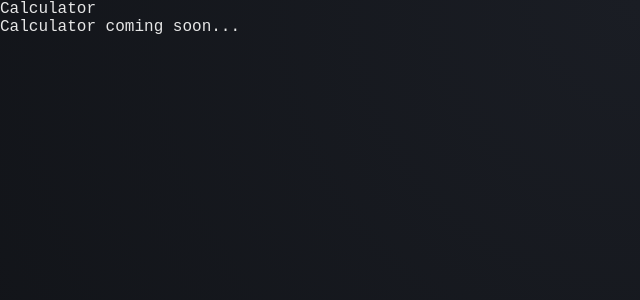
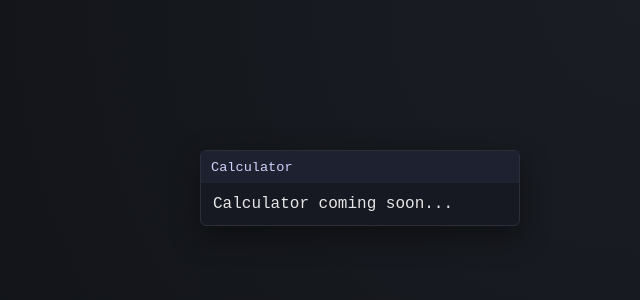
Before and after one commit to hmw55/linux-portfolio, a React (Vite) app in the folder client/: page / in a window 1280 px wide. Shown: the top 300 px of the page, without its empty margins (0-640 px from the left). Built offline with nearby package versions, Linux system fonts and the light colour scheme.

Commit message:
fix: proper window dragging with global mouse events

```diff
--- a/client/src/components/Window/index.tsx
+++ b/client/src/components/Window/index.tsx
@@ -1,3 +1,4 @@
+import { useRef, useState, useEffect } from "react";
 import "./window.css";
 
 interface WindowProps {
@@ -5,15 +6,59 @@ interface WindowProps {
     children?: React.ReactNode;
 }
 
-function Window({ title, children}: WindowProps) {
+function Window({ title, children }: WindowProps) {
+    const [position, setPosition] = useState({ x: 200, y: 150 });
+    const dragging = useRef(false);
+    const offset = useRef({ x: 0, y: 0 });
+
+    // Mouse down starts drag
+    function onMouseDown(e: React.MouseEvent) {
+        dragging.current = true;
+        offset.current = {
+        x: e.clientX - position.x,
+        y: e.clientY - position.y,
+    };
+    e.preventDefault();
+    }
+
+    // Move handler attached globally
+    useEffect(() => {
+        function onMouseMove(e: MouseEvent) {
+        if (!dragging.current) return;
+
+        setPosition({
+            x: e.clientX - offset.current.x,
+            y: e.clientY - offset.current.y,
+        });
+    }
+
+    function onMouseUp() {
+        dragging.current = false;
+    }
+
+    window.addEventListener("mousemove", onMouseMove);
+    window.addEventListener("mouseup", onMouseUp);
+
+    return () => {
+        window.removeEventListener("mousemove", onMouseMove);
+        window.removeEventListener("mouseup", onMouseUp);
+    };
+    }, []);
+
     return (
-        <div className="window">
-            <div className="window__titlebar">
+        <div
+            className="window"
+            style={{
+                left: position.x,
+                top: position.y,
+            }}
+        >
+            <div className="window__titlebar" onMouseDown={onMouseDown}>
                 <span className="window__title">{title}</span>
             </div>
             <div className="window__content">{children}</div>
         </div>
-    );
+  );
 }
 
 export default Window;
--- a/client/src/components/Window/window.css
+++ b/client/src/components/Window/window.css
@@ -0,0 +1,26 @@
+.window {
+    position: absolute;
+    width: 320px;
+    background-color: #161922;
+    border: 1px solid #2a2f3a;
+    border-radius: 6px;
+    box-shadow: 0 10px 30px rgba(0, 0, 0, 0.4);
+}
+
+.window__titlebar {
+    height: 32px;
+    background-color: #1e2230;
+    display: flex;
+    align-items: center;
+    padding: 0 10px;
+    font-size: 0.85rem;
+    user-select: none;
+}
+
+.window__title {
+    color: #cfd3ff;
+}
+
+.window__content {
+    padding: 12px;
+}
```
